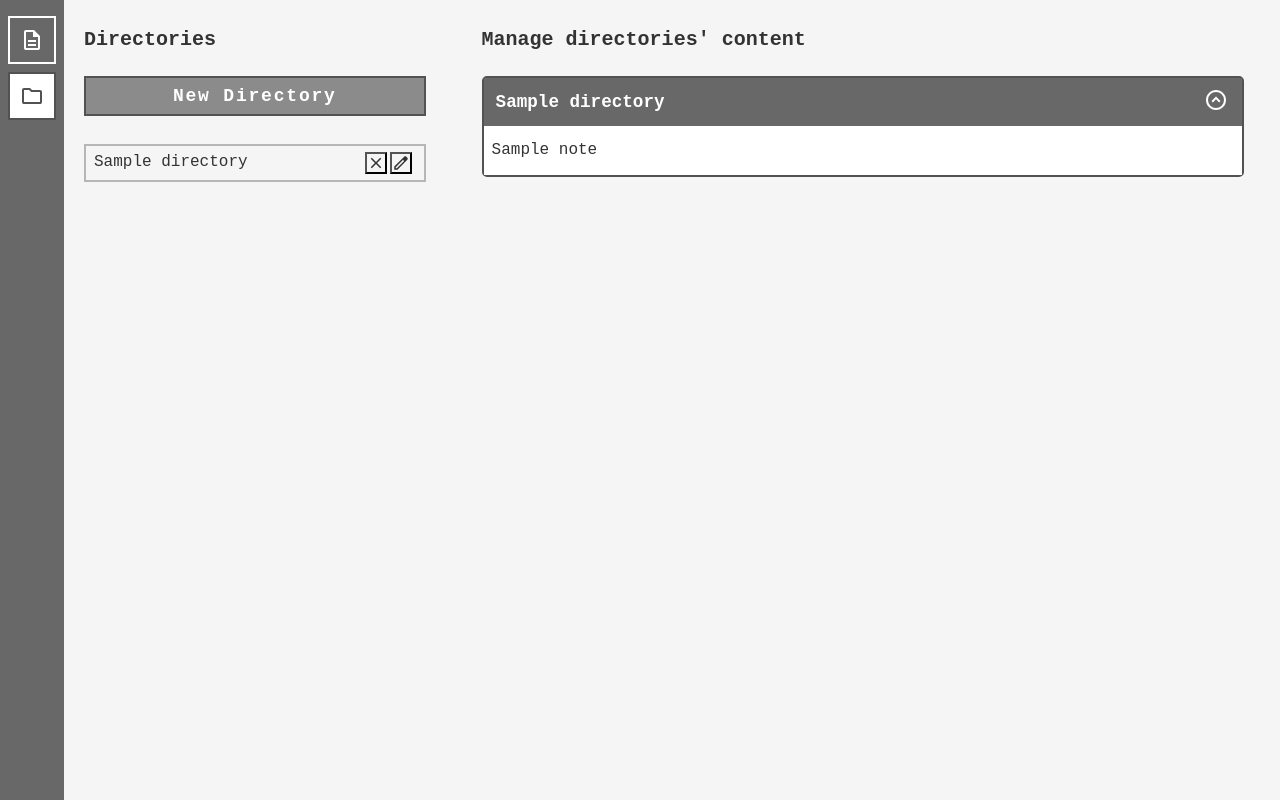
After one commit to bartlomiej-aleksiejczyk/offline-capable-centralized-notes-app, a Django app: page /notes/directories/ in a window 1280 px wide. The commit adds this page. Run offline with Django 5.2, Linux system fonts and the light colour scheme; tables that the repository leaves empty hold one stand-in row (values such as "Sample post").

Commit message:
feat: add directory_list view

```diff
--- a/common/templates/base_layout.html
+++ b/common/templates/base_layout.html
@@ -3,24 +3,41 @@
 
 {% block content %}
     <div class="main-container-wrapper">
-        <!-- Replicate a main-navbar on the left -->
         <aside class="main-navbar">
-            <!-- Example icon wrapper (selected) -->
-            <div class="main-navbar__icon-wrapper main-navbar__icon-wrapper--selected">
-                <svg xmlns="http://www.w3.org/2000/svg" class="main-navbar__icon main-navbar__icon--selected"
+            <a href="{% url 'notes:note_list' %}">
+
+                <div
+                        class="main-navbar__icon-wrapper
+          {% if request.resolver_match and request.resolver_match.url_name == 'note_list' %}main-navbar__icon-wrapper--selected{% endif %}">
+                    <svg
+                            xmlns="http://www.w3.org/2000/svg"
+                            class="main-navbar__icon
+              {% if request.resolver_match and request.resolver_match.url_name == 'note_list' %}main-navbar__icon--selected{% endif %}"
                             height="24px" width="24px" viewBox="0 -960 960 960">
                         <path d="M320-240h320v-80H320v80Zm0-160h320v-80H320v80ZM240-80q-33 0-56.5-23.5T160-160v-640q0-33 23.5-56.5T240-880h320l240 240v480q0 33-23.5 56.5T720-80H240Zm280-520v-200H240v640h480v-440H520ZM240-800v200-200 640-640Z"/>
                     </svg>
                 </div>
-            <!-- Example icon wrapper (not selected) -->
-            <div class="main-navbar__icon-wrapper">
-                <svg xmlns="http://www.w3.org/2000/svg" class="main-navbar__icon" height="24px" width="24px"
-                     viewBox="0 -960 960 960">
+            </a>
+
+            <a href="{% url 'notes:directory_list' %}">
+                <div
+                        class="main-navbar__icon-wrapper
+          {% if request.resolver_match and request.resolver_match.url_name == 'directory_list' %}main-navbar__icon-wrapper--selected{% endif %}">
+                    <svg
+                            xmlns="http://www.w3.org/2000/svg"
+                            class="main-navbar__icon
+              {% if request.resolver_match and request.resolver_match.url_name == 'directory_list' %}main-navbar__icon--selected{% endif %}"
+                            height="24px" width="24px" viewBox="0 -960 960 960">
                         <path d="M160-160q-33 0-56.5-23.5T80-240v-480q0-33 23.5-56.5T160-800h240l80 80h320q33 0 56.5 23.5T880-640v400q0 33-23.5 56.5T800-160H160Zm0-80h640v-400H447l-80-80H160v480Zm0 0v-480 480Z"/>
                     </svg>
                 </div>
+            </a>
+
         </aside>
+
+        <!-- Placeholder where the page’s main layout/content goes -->
         {% block layout %}
-            <!-- Extra Head Content -->
         {% endblock layout %}
+
+    </div>
 {% endblock content %}
--- /dev/null
+++ b/notes/templates/notes/directory_list.html
@@ -0,0 +1,138 @@
+{% extends "base_layout.html" %}
+{% load static %}
+
+{% block layout %}
+    <!-- Main Directory Container -->
+    <div class="notes-directory">
+        <div class="notes-directory">
+
+            <!-- LEFT SIDEBAR -->
+            <div class="notes-directory__sidebar">
+                <div class="notes-directory-sidebar">
+                    <h2 class="notes-directory-sidebar__title">Directories</h2>
+                    <!-- Button to CREATE new directory (JS prompt) -->
+                    <button class="button" onclick="createDirectoryPrompt()">New Directory</button>
+
+                    <!-- Directory List -->
+                    <ul class="notes-directory-sidebar__list">
+                        {% for directory in directories %}
+                            <li class="notes-directory-sidebar__list-item">
+                                <!-- Directory Title -->
+                                <span class="notes-directory-sidebar__directory-title">
+                {{ directory.title }}
+              </span>
+                                <!-- Buttons for rename/delete -->
+                                <div class="note-titles-list__button-area">
+                                    <!-- Delete Button -->
+                                    <button class="icon-button"
+                                            onclick="deleteDirectoryConfirm('{{ directory.id }}', '{{ directory.title }}')">
+                                        <svg xmlns="http://www.w3.org/2000/svg" class="icon-button__icon" height="18px"
+                                             width="18px" viewBox="0 -960 960 960">
+                                            <path d="m256-200-56-56 224-224-224-224 56-56 224 224 224-224 56 56-224 224 224 224-56 56-224-224-224 224Z"/>
+                                        </svg>
+                                    </button>
+                                    <!-- Rename Button -->
+                                    <button class="icon-button"
+                                            onclick="renameDirectoryPrompt('{{ directory.id }}', '{{ directory.title }}')">
+                                        <svg xmlns="http://www.w3.org/2000/svg" class="icon-button__icon" height="18px"
+                                             width="18px" viewBox="0 -960 960 960">
+                                            <path d="M200-200h57l391-391-57-57-391 391v57Zm-80 80v-170l528-527q12-11 26.5-17t30.5-6q16 0 31 6t26 18l55 56q12 11 17.5 26t5.5 30q0 16-5.5 30.5T817-647L290-120H120Zm640-584-56-56 56 56Zm-141 85-28-29 57 57-29-28Z"/>
+                                        </svg>
+                                    </button>
+                                </div>
+                            </li>
+                        {% empty %}
+                            <p>No directories created yet.</p>
+                        {% endfor %}
+                    </ul>
+                </div>
+            </div>
+
+            <!-- RIGHT CONTENT (show directories with their notes) -->
+            <div class="notes-directory__content">
+                <div class="notes-directory-content">
+                    <h3 class="notes-directory-content__title">Manage directories' content</h3>
+
+                    {% for directory, notes in directories_with_notes %}
+                        <div class="notes-directory-content__directory">
+                            <div class="notes-directory-content__directory-header">
+                                <span class="notes-directory-content__directory-title">{{ directory.title }}</span>
+                                <!-- Collapsible toggle button (simple example) -->
+                                {# TODO: add button icon change on collapse/expand, make button header-wide#}
+                                <button class="notes-directory-content__btn notes-directory-content__btn--collapse"
+                                        onclick="toggleCollapse(this)">
+                                    <svg xmlns="http://www.w3.org/2000/svg" class="notes-directory-content__icon"
+                                         height="24px" width="24px" viewBox="0 -960 960 960">
+                                        <path d="m357-384 123-123 123 123 57-56-180-180-180 180 57 56ZM480-80q-83 0-156-31.5T197-197q-54-54-85.5-127T80-480q0-83 31.5-156T197-763q54-54 127-85.5T480-880q83 0 156 31.5T763-763q54 54 85.5 127T880-480q0 83-31.5 156T763-197q-54 54-127 85.5T480-80Zm0-80q134 0 227-93t93-227q0-134-93-227t-227-93q-134 0-227 93t-93 227q0 134 93 227t227 93Zm0-320Z"/>
+                                    </svg>
+                                </button>
+                            </div>
+                            <ul class="notes-directory-content__file-list">
+                                {% for note in notes %}
+                                    <li class="notes-directory-content__file-item">
+                                        {{ note.title }}
+                                    </li>
+                                {% empty %}
+                                    <li class="notes-directory-content__file-item">No notes in this directory</li>
+                                {% endfor %}
+                            </ul>
+                        </div>
+                    {% endfor %}
+                </div>
+            </div>
+        </div>
+    </div>
+
+    <!-- Hidden form for create/rename/delete directory -->
+    <form id="directory_form" method="POST" style="display:none;">
+        {% csrf_token %}
+        <input type="hidden" name="action" id="action_input">
+        <input type="hidden" name="directory_id" id="directory_id_input">
+        <input type="hidden" name="directory_title" id="directory_title_input"> <!-- for create -->
+        <input type="hidden" name="new_title" id="new_title_input">       <!-- for rename -->
+    </form>
+
+    <script>
+        // CREATE directory (prompt)
+        function createDirectoryPrompt() {
+            const name = prompt("Enter new directory name:");
+            if (name && name.trim() !== "") {
+                document.getElementById("action_input").value = "create";
+                document.getElementById("directory_title_input").value = name.trim();
+                document.getElementById("directory_form").submit();
+            }
+        }
+
+        // DELETE directory (confirm)
+        function deleteDirectoryConfirm(dirId, dirName) {
+            if (confirm(`Delete directory: "${dirName}"? This cannot be undone!`)) {
+                document.getElementById("action_input").value = "delete";
+                document.getElementById("directory_id_input").value = dirId;
+                document.getElementById("directory_form").submit();
+            }
+        }
+
+        // RENAME directory (prompt)
+        function renameDirectoryPrompt(dirId, oldName) {
+            const newName = prompt("Rename directory:", oldName);
+            if (newName && newName.trim() !== "" && newName.trim() !== oldName) {
+                document.getElementById("action_input").value = "rename";
+                document.getElementById("directory_id_input").value = dirId;
+                document.getElementById("new_title_input").value = newName.trim();
+                document.getElementById("directory_form").submit();
+            }
+        }
+
+        // Toggle collapse/expand directory's notes
+        function toggleCollapse(button) {
+            const parentDiv = button.closest('.notes-directory-content__directory');
+            if (!parentDiv) return;
+            const fileList = parentDiv.querySelector('.notes-directory-content__file-list');
+            if (fileList.style.display === 'none') {
+                fileList.style.display = '';
+            } else {
+                fileList.style.display = 'none';
+            }
+        }
+    </script>
+{% endblock layout %}
--- a/notes/urls.py
+++ b/notes/urls.py
@@ -1,4 +1,5 @@
 from django.urls import path
+
 from . import views
 
 app_name = 'notes'
@@ -6,5 +7,7 @@ app_name = 'notes'
 urlpatterns = [
     path('', views.note_list, name='note_list'),
     path('create/', views.note_create, name='note_create'),
+    path('directories/', views.directory_list, name='directory_list'),
+
     path('<slug:slug>/', views.note_detail, name='note_detail'),
 ]
--- a/notes/views.py
+++ b/notes/views.py
@@ -1,5 +1,5 @@
 # notes/views.py
-
+from django.http import HttpResponseBadRequest
 from django.shortcuts import render, get_object_or_404, redirect
 
 from .models import Note, Directory
@@ -7,21 +7,34 @@ from .models import Note, Directory
 
 def note_list(request):
     """
-    Display a list of notes, optionally filtered by directory (?directory=<id>).
+    Display a list of notes, optionally filtered by ?directory=<id>.
+    Also handle creation of new directories via POST.
     """
+    if request.method == 'POST':
+        # We only expect 'create_directory' action from the JS prompt
+        action = request.POST.get('action')
+        if action == 'create_note':
+            print('dupa')
+            note_title = request.POST.get('note_title', '').strip()
+            if note_title:
+                # Create the new Directory
+                Note.objects.create(title=note_title)
+            # After creating directory (or if empty), redirect to GET
+            return redirect('notes:note_list')
+
+    # Handle the GET case: show directories + notes
     directory_id = request.GET.get('directory')
     directories = Directory.objects.all().order_by('index', 'title')
 
-    # Filter notes if 'directory' param is passed
     if directory_id:
         notes = Note.objects.filter(directory_id=directory_id).order_by('index', 'title')
     else:
         notes = Note.objects.all().order_by('directory', 'index', 'title')
 
     context = {
+        'directory_list': directories,
+        'selected_directory': directory_id,
         'notes': notes,
-        'directory_list': directories,
-        'selected_directory': directory_id
     }
     return render(request, 'notes/note_list.html', context)
 
@@ -71,3 +84,54 @@ def note_create(request):
     # GET case: show a form
     directories = Directory.objects.all().order_by('index', 'title')
     return render(request, 'notes/note_form.html', {'directories': directories})
+
+
+def directory_list(request):
+    """
+    Display a list of all directories and their notes (on the right).
+    Allows creation, renaming, and deletion of directories using prompt/confirm.
+    """
+    if request.method == 'POST':
+        action = request.POST.get('action')
+
+        # CREATE a new directory
+        if action == 'create':
+            dir_title = request.POST.get('directory_title', '').strip()
+            if dir_title:
+                Directory.objects.create(title=dir_title)
+            return redirect('notes:directory_list')
+
+        # RENAME an existing directory
+        elif action == 'rename':
+            directory_id = request.POST.get('directory_id')
+            new_title = request.POST.get('new_title', '').strip()
+            if directory_id and new_title:
+                directory = get_object_or_404(Directory, pk=directory_id)
+                directory.title = new_title
+                directory.save()
+            return redirect('notes:directory_list')
+
+        # DELETE an existing directory
+        elif action == 'delete':
+            directory_id = request.POST.get('directory_id')
+            if directory_id:
+                directory = get_object_or_404(Directory, pk=directory_id)
+                directory.delete()
+            return redirect('notes:directory_list')
+
+        # If some unknown action, just return a 400 or redirect
+        return HttpResponseBadRequest("Invalid action.")
+
+    # GET request: just display the directories and their notes
+    directories = Directory.objects.all().order_by('index', 'title')
+    # If you want to get notes under each directory, you can do so in the template
+    # or gather them here. For instance:
+    dir_with_notes = []
+    for d in directories:
+        dir_with_notes.append((d, d.notes.order_by('index', 'title')))
+
+    context = {
+        'directories': directories,  # for the sidebar
+        'directories_with_notes': dir_with_notes,  # for right content area
+    }
+    return render(request, 'notes/directory_list.html', context)
```
Also changed, not shown: notes/templates/notes/note_list.html (+20 -9 lines). Lines whose indentation alone changed are shown as unchanged.
